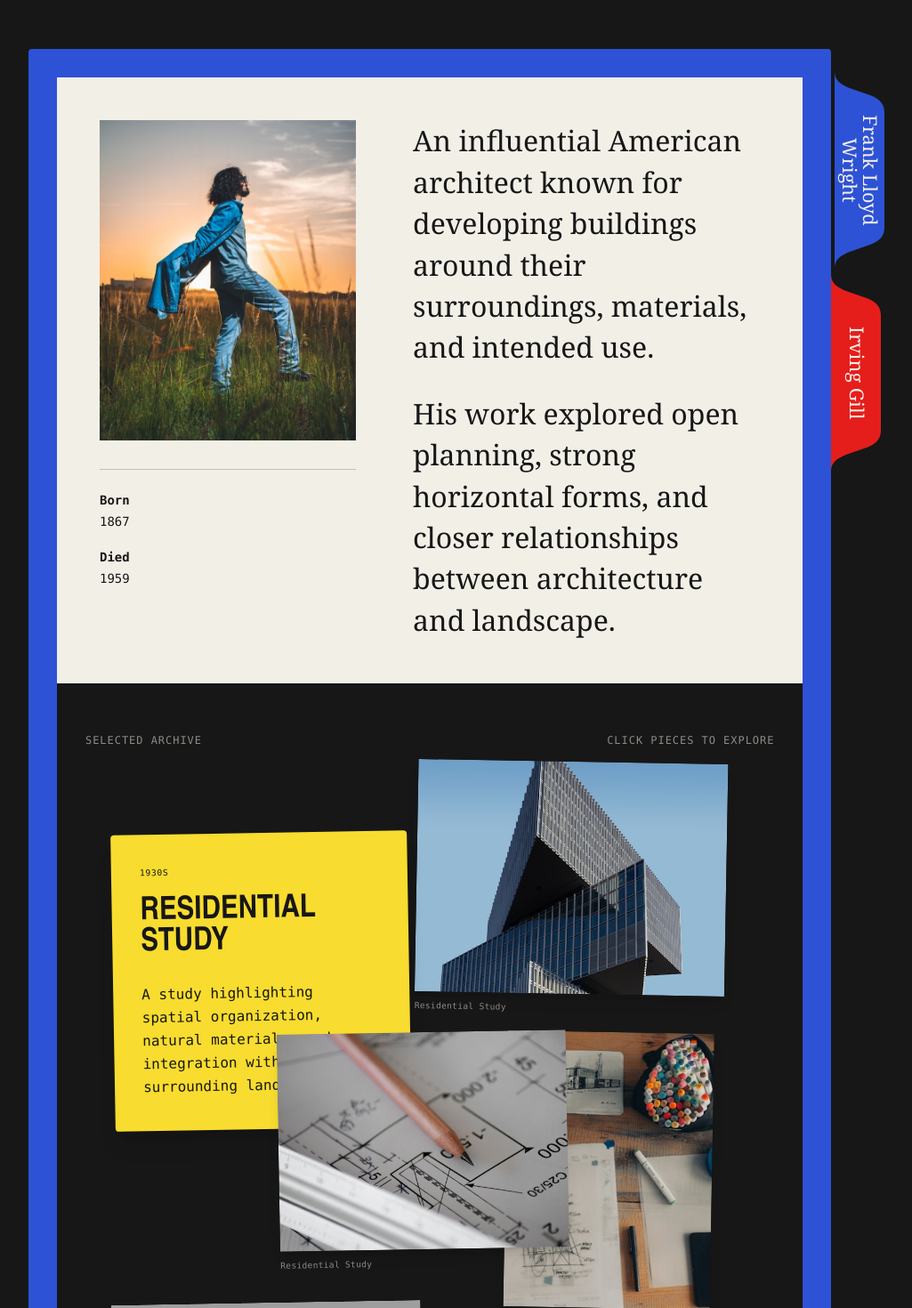
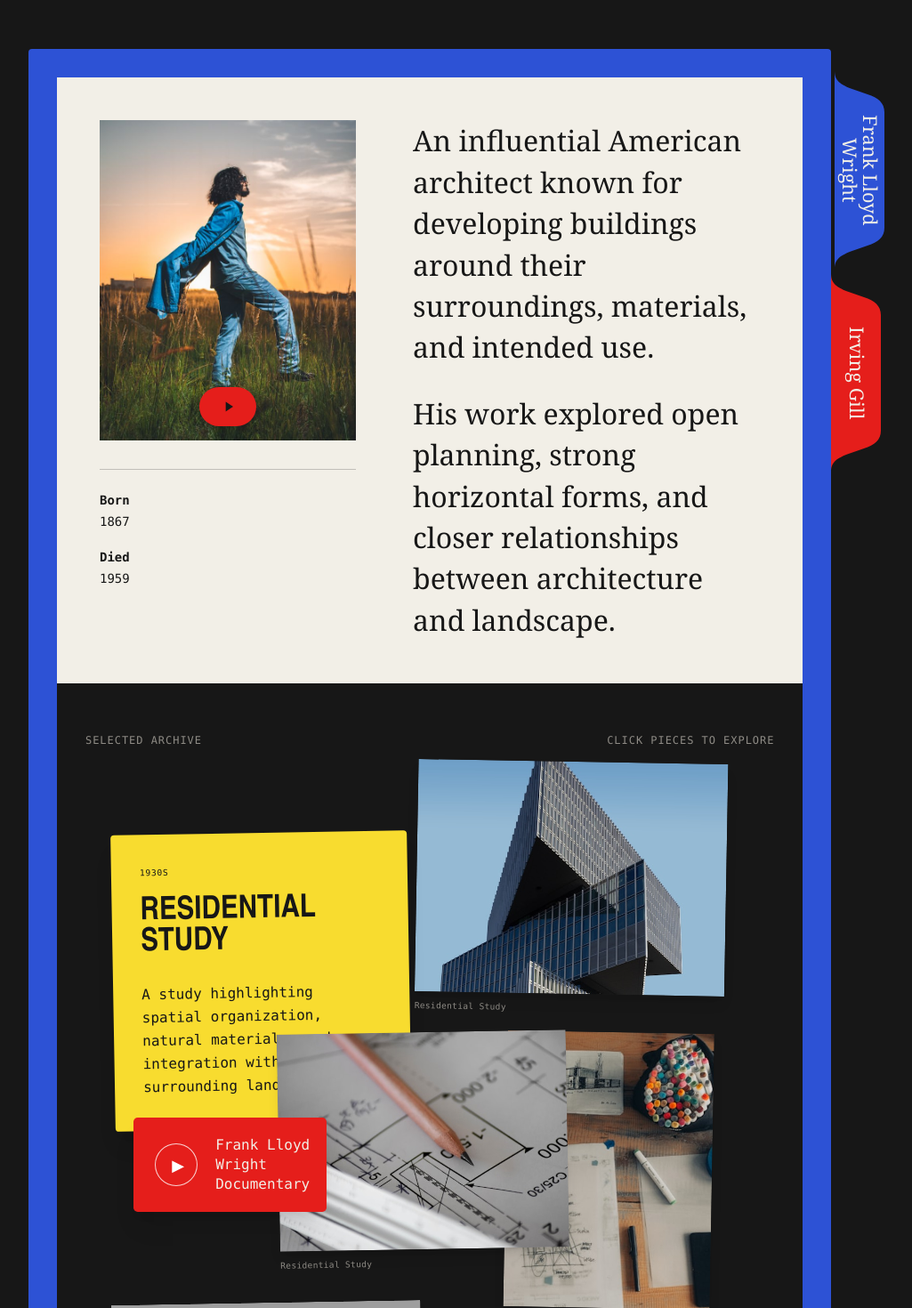
Before and after one commit to tech-yogesh/american-modernism-archive, a Next.js app: page /cases/frank-lloyd-wright in a window 1280 px wide. Shown: the part 360-1830 px from the top of the page at 89% size, without its empty margins (16-1041 px from the left). Built offline with nearby package versions, Linux system fonts and the light colour scheme; grey boxes are pictures that could not be loaded.

Commit message:
Youtube linked activated and added model

```diff
--- a/src/components/case/CaseContent.tsx
+++ b/src/components/case/CaseContent.tsx
@@ -1,5 +1,6 @@
 import Image from "next/image";
 
+import ArchitectVideoButton from "./media/ArchitectVideoButton";
 import CaseMediaCollage from "./media/CaseMediaCollage";
 
 import { buildCaseMedia } from "@/types/case-media";
@@ -21,6 +22,12 @@
   } = buildCaseMedia(
     caseData,
   );
+
+  const portraitVideo =
+    items.find(
+      (item) =>
+        item.type === "video",
+    ) ?? null;
 
   return (
     <div
@@ -96,6 +103,17 @@
     object-center
   "
               />
+
+              {portraitVideo && (
+                <ArchitectVideoButton
+                  youtubeId={
+                    portraitVideo.youtubeId
+                  }
+                  title={
+                    portraitVideo.title
+                  }
+                />
+              )}
             </div>
 
             <dl
--- /dev/null
+++ b/src/components/case/media/ArchitectVideoButton.tsx
@@ -0,0 +1,78 @@
+"use client";
+
+import {
+  useState,
+} from "react";
+
+import YouTubePlayModal from "./YouTubePlayModal";
+
+interface ArchitectVideoButtonProps {
+  youtubeId: string;
+  title: string;
+}
+
+export default function ArchitectVideoButton({
+  youtubeId,
+  title,
+}: ArchitectVideoButtonProps) {
+  const [
+    isOpen,
+    setIsOpen,
+  ] = useState(false);
+
+  return (
+    <>
+      <button
+        type="button"
+        aria-label={`Play ${title}`}
+        onClick={() =>
+          setIsOpen(true)
+        }
+        className="
+          absolute
+          bottom-4
+          left-1/2
+          z-[3]
+          flex
+          h-11
+          w-16
+          -translate-x-1/2
+          items-center
+          justify-center
+          rounded-full
+          border-0
+          bg-[#e51e1b]
+          text-white
+          shadow-[0_8px_24px_rgba(0,0,0,0.24)]
+          transition-transform
+          duration-200
+          hover:scale-105
+          focus-visible:outline
+          focus-visible:outline-2
+          focus-visible:outline-offset-2
+          focus-visible:outline-white
+        "
+      >
+        <svg
+          aria-hidden="true"
+          viewBox="0 0 24 24"
+          className="ml-0.5 h-5 w-5"
+        >
+          <path
+            d="M8 5.5 18 12 8 18.5Z"
+            fill="currentColor"
+          />
+        </svg>
+      </button>
+
+      <YouTubePlayModal
+        isOpen={isOpen}
+        youtubeId={youtubeId}
+        title={title}
+        onClose={() =>
+          setIsOpen(false)
+        }
+      />
+    </>
+  );
+}
--- a/src/components/case/media/MediaModal.tsx
+++ b/src/components/case/media/MediaModal.tsx
@@ -122,7 +122,7 @@
         items-center
         justify-center
 
-        bg-black/80
+        bg-transparent
 
         px-4
         py-6
@@ -142,7 +142,7 @@
 
           rounded-[0.35rem]
 
-          bg-[var(--color-bg)]
+
 
           shadow-2xl
         "
@@ -184,7 +184,7 @@
             md:text-sm
           "
         >
-          Close
+
 
           <span
             aria-hidden="true"
--- /dev/null
+++ b/src/components/case/media/YouTubePlayModal.tsx
@@ -0,0 +1,171 @@
+"use client";
+
+import {
+  useEffect,
+} from "react";
+import { createPortal } from "react-dom";
+
+interface YouTubePlayModalProps {
+  isOpen: boolean;
+  youtubeId: string;
+  title: string;
+  onClose: () => void;
+}
+
+export default function YouTubePlayModal({
+  isOpen,
+  youtubeId,
+  title,
+  onClose,
+}: YouTubePlayModalProps) {
+  useEffect(() => {
+    if (!isOpen) {
+      return;
+    }
+
+    const previousOverflow =
+      document.body.style.overflow;
+
+    document.body.style.overflow =
+      "hidden";
+
+    const handleKeyDown = (
+      event: KeyboardEvent,
+    ) => {
+      if (event.key === "Escape") {
+        onClose();
+      }
+    };
+
+    window.addEventListener(
+      "keydown",
+      handleKeyDown,
+    );
+
+    return () => {
+      window.removeEventListener(
+        "keydown",
+        handleKeyDown,
+      );
+
+      document.body.style.overflow =
+        previousOverflow;
+    };
+  }, [
+    isOpen,
+    onClose,
+  ]);
+
+  if (
+    !isOpen ||
+    typeof document === "undefined"
+  ) {
+    return null;
+  }
+
+  return createPortal(
+    <div
+      role="dialog"
+      aria-modal="true"
+      aria-label={`${title} video`}
+      onMouseDown={(event) => {
+        if (
+          event.target ===
+          event.currentTarget
+        ) {
+          onClose();
+        }
+      }}
+      className="
+        fixed
+        inset-0
+        z-[2000]
+        flex
+        items-center
+        justify-center
+        bg-black/90
+        p-4
+        md:p-8
+      "
+    >
+      <div
+        className="
+          relative
+          w-full
+          max-w-[72rem]
+        "
+      >
+        <button
+          type="button"
+          aria-label="Close video"
+          autoFocus
+          onClick={onClose}
+          className="
+            absolute
+            -top-14
+            right-0
+            z-[2]
+            flex
+            h-11
+            w-11
+            items-center
+            justify-center
+            rounded-full
+            border-0
+            bg-[#e51e1b]
+            text-white
+            transition-transform
+            duration-200
+            hover:scale-105
+            focus-visible:outline
+            focus-visible:outline-2
+            focus-visible:outline-offset-2
+            focus-visible:outline-white
+          "
+        >
+          <svg
+            aria-hidden="true"
+            viewBox="0 0 24 24"
+            className="h-5 w-5"
+          >
+            <path
+              d="M6 6 18 18M18 6 6 18"
+              fill="none"
+              stroke="currentColor"
+              strokeLinecap="round"
+              strokeWidth="2"
+            />
+          </svg>
+        </button>
+
+        <div
+          className="
+            aspect-video
+            w-full
+            overflow-hidden
+            rounded-[0.5rem]
+            bg-black
+          "
+        >
+          <iframe
+            src={`https://www.youtube-nocookie.com/embed/${youtubeId}?autoplay=1&rel=0`}
+            title={title}
+            className="h-full w-full"
+            allow="
+              accelerometer;
+              autoplay;
+              clipboard-write;
+              encrypted-media;
+              gyroscope;
+              picture-in-picture;
+              web-share
+            "
+            referrerPolicy="strict-origin-when-cross-origin"
+            allowFullScreen
+          />
+        </div>
+      </div>
+    </div>,
+    document.body,
+  );
+}
--- a/src/data/cases.ts
+++ b/src/data/cases.ts
@@ -44,6 +44,12 @@
             alt: "Frank Lloyd Wright residential interior",
           },
         ],
+        video: {
+          title: "Frank Lloyd Wright Documentary",
+          youtubeId: "cVZ5s7X7-Zo",
+          description:
+            "A short archival film exploring the work and ideas of Frank Lloyd Wright.",
+        },
       },
 
       {
@@ -146,8 +152,15 @@
             alt: "Irving Gill architectural drawing",
           },
         ],
+        video: {
+          title: "Irving Gill Documentary",
+          youtubeId: "VJuit7vjNWw",
+          description:
+            "A short archival film exploring the work and ideas of Irving Gill.",
+        },
       },
     ],
+
   },
 
   {
@@ -193,6 +206,12 @@
             alt: "Frank Gehry architectural detail",
           },
         ],
+          video: {
+          title: "Frank Gehry Documentary",
+          youtubeId: "AQe3nUy0gMk",
+          description:
+            "A short archival film exploring the work and ideas of Frank Gehry.",
+        },
       },
 
       {
@@ -292,6 +311,12 @@
             alt: "Louis Kahn concrete architectural detail",
           },
         ],
+          video: {
+          title: "Louis Kahn Documentary",
+          youtubeId: "reAz0bmRHLw",
+          description:
+            "A short archival film exploring the work and ideas of Louis Kahn.",
+        },
       },
 
       {
@@ -394,6 +419,12 @@
             alt: "I. M. Pei architectural detail",
           },
         ],
+          video: {
+          title: "I. M. Pei Documentary",
+          youtubeId: "UPBxO1v96gg",
+          description:
+            "A short archival film exploring the work and ideas of I. M. Pei.",
+        },
       },
     ],
   },
@@ -444,6 +475,12 @@
             alt: "Paul Rudolph architectural drawing",
           },
         ],
+          video: {
+          title: "Paul Rudolph Documentary",
+          youtubeId: "QKUFFb2tcu4",
+          description:
+            "A short archival film exploring the work and ideas of Paul Rudolph.",
+        },
       },
     ],
   },
@@ -494,6 +531,12 @@
             alt: "Mary Colter architectural interior",
           },
         ],
+          video: {
+          title: "Mary Colter Documentary",
+          youtubeId: "1dTkPbCRWbM",
+          description:
+            "A short archival film exploring the work and ideas of Mary Colter.",
+        },
       },
     ],
   },
@@ -544,6 +587,12 @@
             alt: "Louis Sullivan commercial building detail",
           },
         ],
+          video: {
+          title: "Louis Sullivan Documentary",
+          youtubeId: "3Q50fP3s_Dw",
+          description:
+            "A short archival film exploring the work and ideas of Louis Sullivan.",
+        },
       },
     ],
   },
--- a/src/data/categories.ts
+++ b/src/data/categories.ts
@@ -27,7 +27,7 @@
       {
         id: "organic-archive-text",
         text:
-          "Lorem ipsum dolor sit amet, consectetur adipiscing elit. Morbi placerat massa id arcu pulvinar, maximus maximus erat maximus. Ut sed enim ultricies lorem malesuada congue. Sed et risus libero. Suspendisse nisi sapien, sodales sit amet tellus sed, facilisis cursus dolor.",
+          "Organic and early modern architecture explored a closer relationship between buildings, materials, landscape, and everyday life. These architects challenged historical conventions while developing spaces that felt more open, human, and connected to their surroundings.",
       },
     ],
   },
@@ -52,7 +52,7 @@
       {
         id: "expressive-archive-text",
         text:
-          "Lorem ipsum dolor sit amet, consectetur adipiscing elit. Praesent vitae erat sed mauris malesuada volutpat. Integer vulputate, risus sed posuere facilisis, lorem sapien consequat tellus, vitae ullamcorper massa justo vel erat. Suspendisse potenti. Curabitur feugiat neque vel lorem interdum, vitae dignissim ligula tincidunt.",
+          "Expressive architecture pushed modern design toward experimentation, movement, and sculptural form. Instead of treating buildings as simple containers, these architects used structure, material, and geometry to create bold and highly individual spatial experiences.",
       },
     ],
   },
@@ -89,7 +89,7 @@
       {
         id: "monumental-archive-text",
         text:
-          "Lorem ipsum dolor sit amet, consectetur adipiscing elit. Duis malesuada neque eget lectus luctus, sed volutpat mauris volutpat. Nulla facilisi. Aliquam erat volutpat. Integer vitae arcu vitae justo tincidunt tincidunt. Vivamus feugiat, purus vitae pellentesque consectetur, velit lectus posuere magna, vitae malesuada neque lorem sed augue.",
+          "Monumental modernism focused on powerful geometry, structural clarity, and a strong sense of permanence. Large forms, carefully controlled light, and disciplined composition gave these buildings a civic and almost timeless presence.",
       },
     ],
   },
@@ -120,7 +120,7 @@
       {
         id: "contextual-archive-text",
         text:
-          "Lorem ipsum dolor sit amet, consectetur adipiscing elit. Morbi placerat massa id arcu pulvinar, maximus maximus erat maximus. Ut sed enim ultricies lorem malesuada congue. Sed et risus libero. Suspendisse nisi sapien, sodales sit amet tellus sed, facilisis cursus dolor. Fusce velit felis, semper sit amet dolor id.",
+          "Contextual and transitional architecture connected modern ideas with local identity, history, climate, and regional building traditions. These architects explored how new design approaches could evolve without completely disconnecting from the places and cultures around them.",
       },
     ],
   },
```
